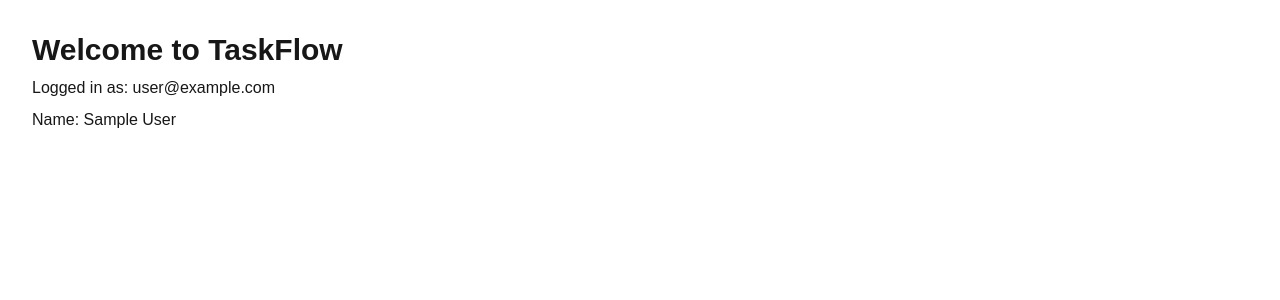
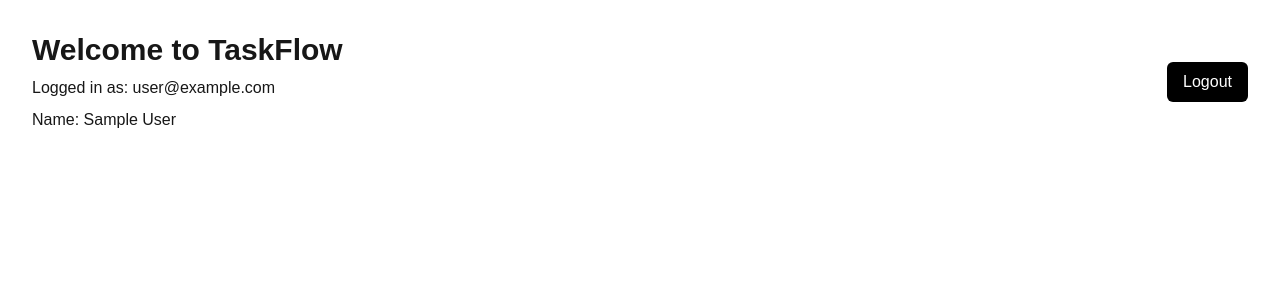
Before and after one commit to Orksuccessive/taskflow, a Next.js app: page /dashboard in a window 1280 px wide. Shown: the top 300 px of the page. Built offline with nearby package versions, Linux system fonts and the light colour scheme; no server answers; sample sign-in values are in the browser's storage.

Commit message:
feat: add logout and protect dashboard

```diff
--- a/src/app/dashboard/page.tsx
+++ b/src/app/dashboard/page.tsx
@@ -1,5 +1,7 @@
 import { auth } from "@/auth";
 import { redirect } from "next/navigation";
+
+import LogoutButton from "@/components/LogoutButton";
 
 export default async function DashboardPage() {
   const session = await auth();
@@ -10,6 +12,8 @@
 
   return (
     <main className="p-8">
+      <div className="flex items-center justify-between">
+        <div>
           <h1 className="text-3xl font-bold">
             Welcome to TaskFlow
           </h1>
@@ -21,6 +25,10 @@
           <p className="mt-2">
             Name: {session.user.name}
           </p>
+        </div>
+
+        <LogoutButton />
+      </div>
     </main>
   );
 }
--- /dev/null
+++ b/src/components/LogoutButton.tsx
@@ -0,0 +1,20 @@
+"use client";
+
+import { signOut } from "next-auth/react";
+
+export default function LogoutButton() {
+  async function handleLogout() {
+    await signOut({
+      callbackUrl: "/login",
+    });
+  }
+
+  return (
+    <button
+      onClick={handleLogout}
+      className="rounded-md bg-black px-4 py-2 text-white"
+    >
+      Logout
+    </button>
+  );
+}
```
Lines whose indentation alone changed are shown as unchanged.
